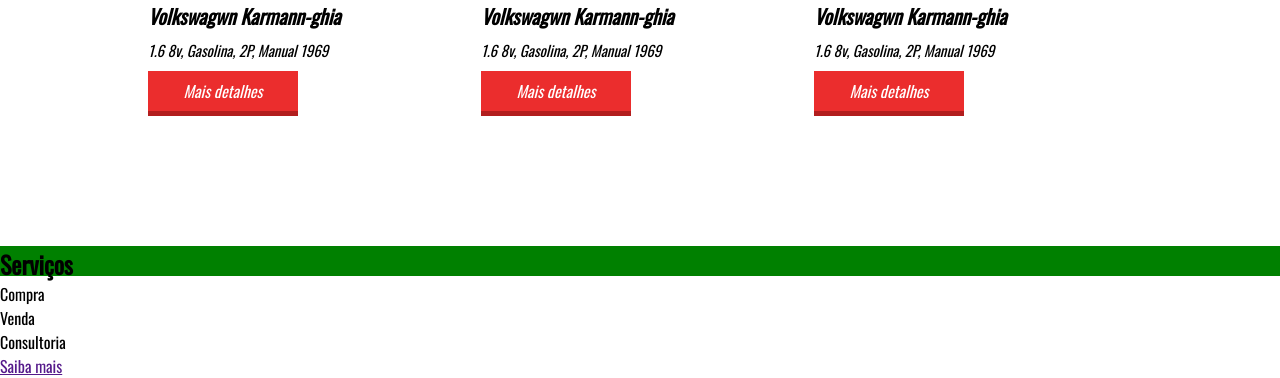
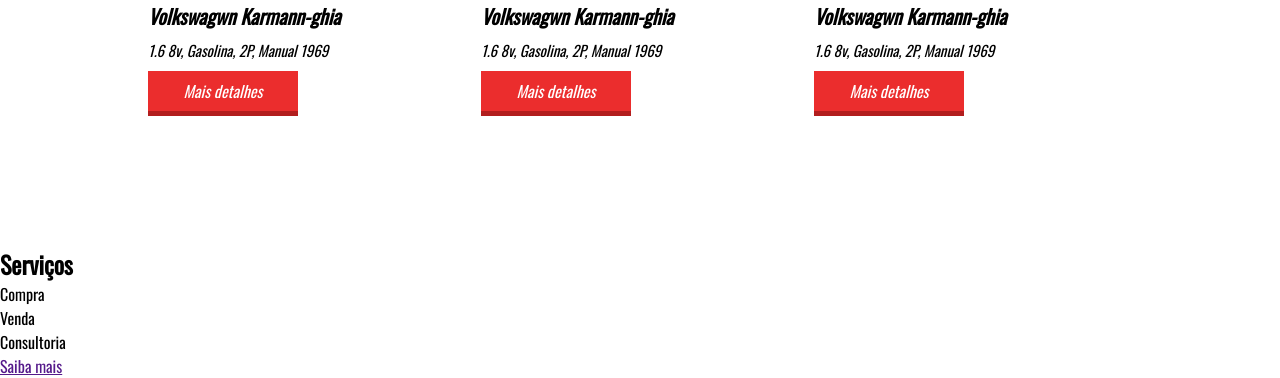
Before and after one commit to david-augusto/Curso-WebMaster-Projetos, a PHP site: page / in a window 1280 px wide. Shown: the part 1298-1676 px from the top of the page. Run offline with PHP 8.4, Linux system fonts and the light colour scheme.

Commit message:
atualização
atualização

```diff
--- a/Projeto_05_Landing_Page/css/style.css
+++ b/Projeto_05_Landing_Page/css/style.css
@@ -214,10 +214,8 @@ section.veiculos-destaque .line-titulo h2{
     border-bottom: 5px solid #B21E1E;
 }
 
-section.servicos-descricao{
-    width: 100%;
-    height: 30px;
-    background-color: green;
+half1{
+    float: ;
 }
 
 @media screen and (max-width: 1400px){
```
